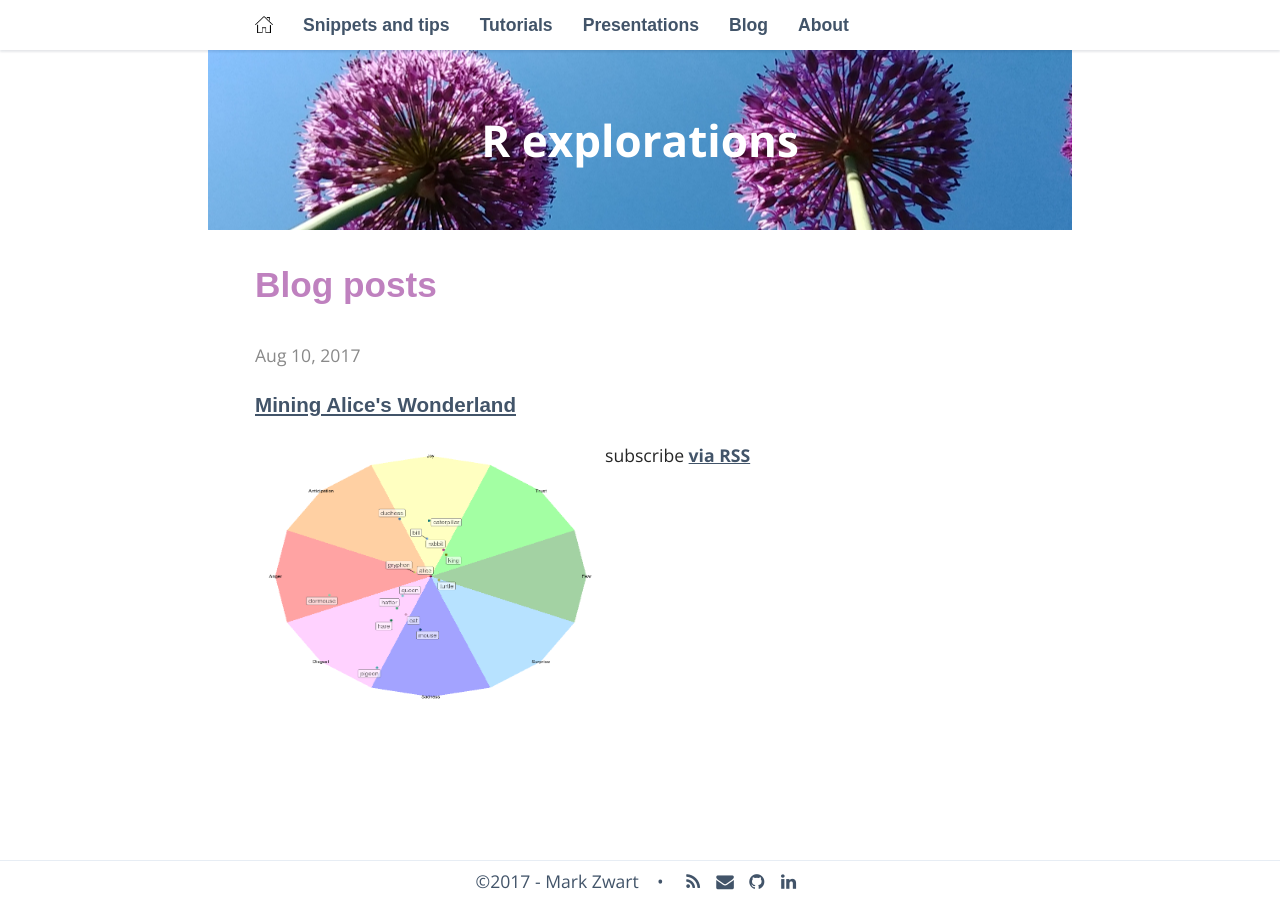
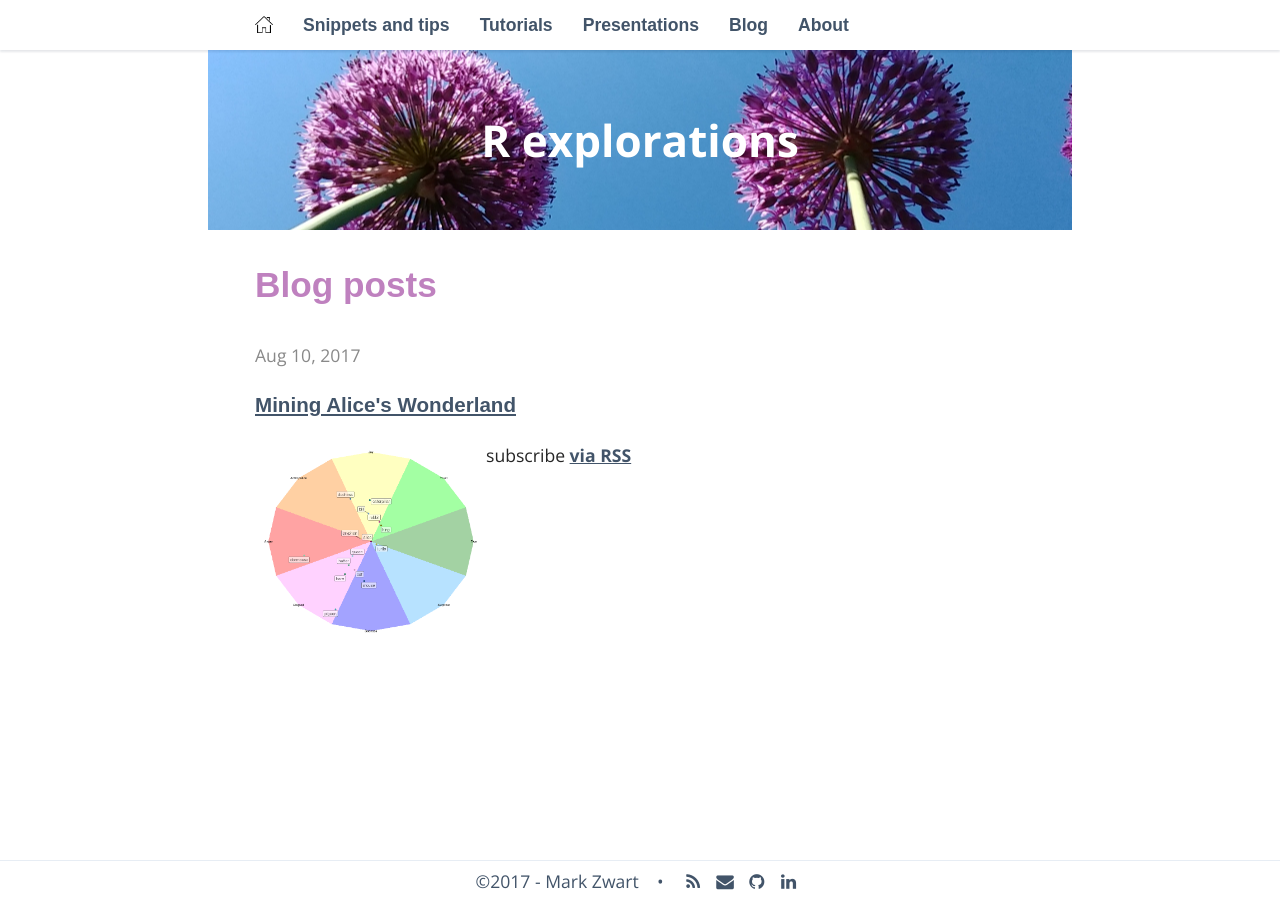
Before and after one commit to mark-me/mark-me.github.io, a Jekyll site: the page built from blog/index.html, in a window 1280 px wide. Built offline with Jekyll 4.4.1, drawn with Linux system fonts in a browser that asks for light colours; nearby versions of some CDN libraries; some web fonts are replaced; comment, search, counter and statistics services are not loaded.

Commit message:
Post image

```diff
--- a/blog/index.html
+++ b/blog/index.html
@@ -7,7 +7,7 @@ navigation_weight: 5
 {% for post in site.posts %}
 		<time>{{ post.date | date: "%b %-d, %Y" }}</time>
 		<h3><a href="{{ post.url | prepend: site.baseurl }}">{{ post.title }}</a></h3>
-		<img src="{{ post.image }}" alt="alice catterpillar" width="350" height="272" align="left"/>
+		<img src="{{ post.image }}" alt="alice catterpillar" width="30%" height="30%" align="left"/>
 {% endfor %}
 
 <p>subscribe <a href="{{ "/feed.xml" | prepend: site.baseurl }}">via RSS</a></p>
```
